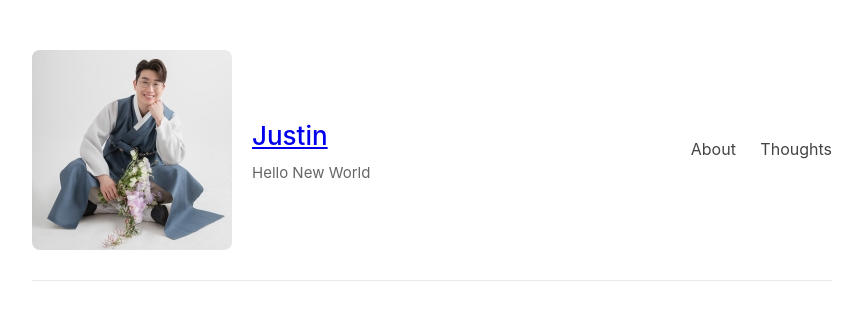
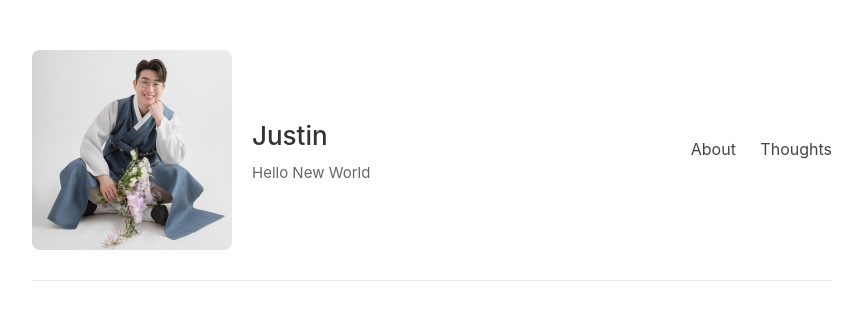
Before and after one commit to cksung9009/IMMS-AI, a Jekyll site: the page built from index.html, in a window 1280 px wide. Shown: the top 314 px of the page, without its empty margins (208-1070 px from the left). Built offline with Jekyll 4.4.1, drawn with Linux system fonts in a browser that asks for light colours.

Commit message:
Update default.html

```diff
--- a/_layouts/default.html
+++ b/_layouts/default.html
@@ -76,7 +76,7 @@
     <div class="header-left">
       <img src="{{ site.avatar }}" alt="Profile Picture" class="profile-pic">
       <div class="site-info">
-        <h1><a href="{{ site.baseurl }}/">{{ site.title }}</a></h1>
+        <h1><a href="/IMMS-AI/" style="color: #333; text-decoration: none;">{{ site.title }}</a></h1>
         <p>{{ site.description }}</p>
       </div>
     </div>
```
